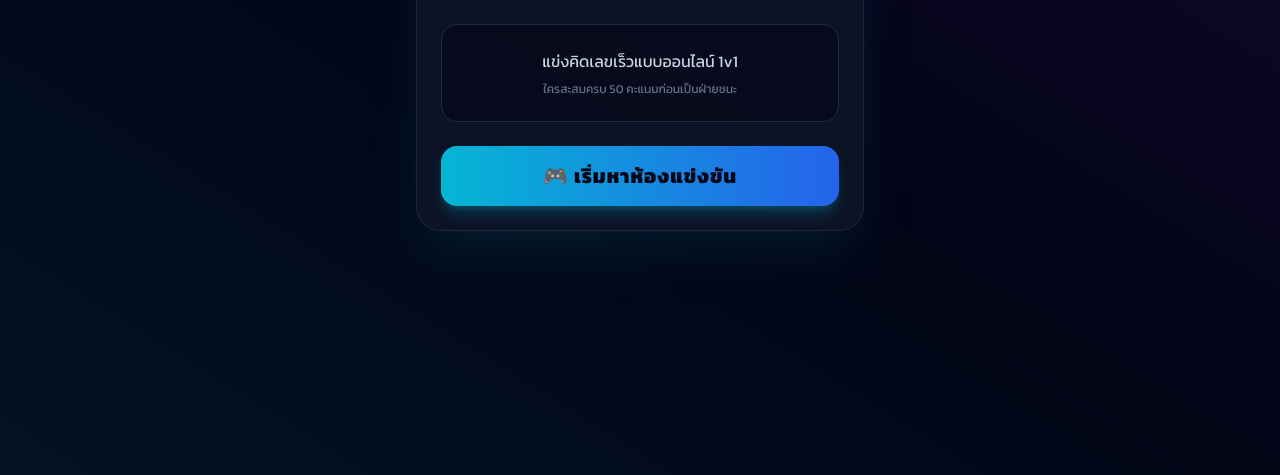
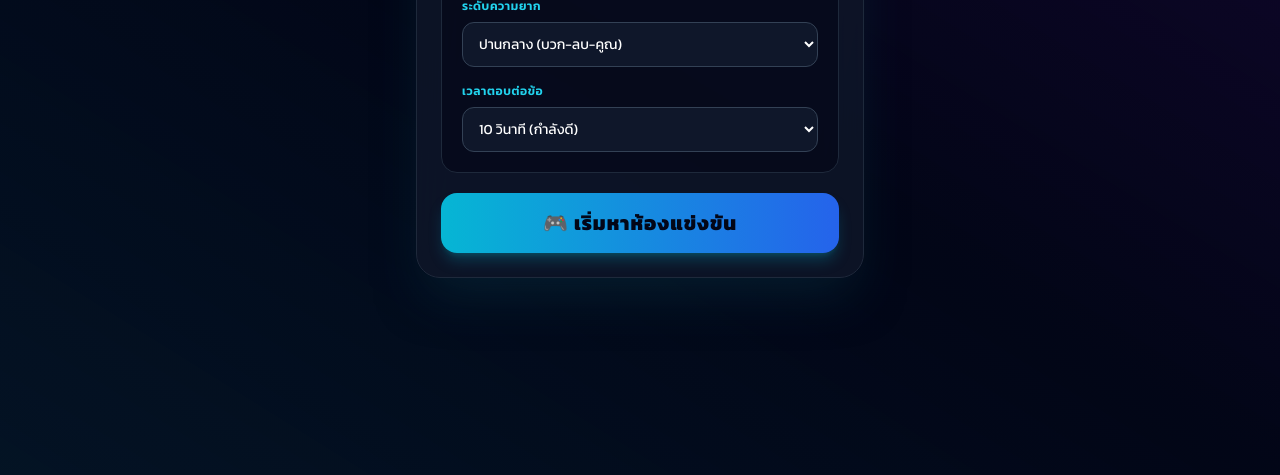
Before and after one commit to sittisak2009/Online-game, a website: page public/index.html in a window 1280 px wide. Shown: the part 325-800 px from the top of the page. Drawn offline with nearby package versions, Linux system fonts and the light colour scheme; no server answers.

Commit message:
Update index.html

```diff
--- a/public/index.html
+++ b/public/index.html
@@ -22,11 +22,29 @@
             <p class="text-xs text-slate-400 uppercase tracking-widest mt-1">Real-time Arena 1v1</p>
         </header>
 
-        <!-- Screen 1: Lobby (กดเริ่มจับคู่ที่นี่) -->
-        <div id="lobby-box" class="text-center space-y-6">
-            <div class="bg-slate-950/60 border border-slate-800 rounded-2xl p-6">
-                <p class="text-slate-300 mb-2">แข่งคิดเลขเร็วแบบออนไลน์ 1v1</p>
-                <p class="text-xs text-slate-500">ใครสะสมครบ 50 คะแนนก่อนเป็นฝ่ายชนะ</p>
+        <!-- Screen 1: Lobby & Settings -->
+        <div id="lobby-box" class="space-y-5">
+            <div class="space-y-4 bg-slate-950/60 border border-slate-800 rounded-2xl p-5">
+
+                <!-- Difficulty Selection -->
+                <div>
+                    <label class="block text-xs font-semibold text-cyan-400 uppercase tracking-wider mb-2">ระดับความยาก</label>
+                    <select id="difficulty-select" class="w-full bg-slate-900 border border-slate-700 rounded-xl px-3 py-2.5 text-sm text-white focus:outline-none focus:border-cyan-500">
+                        <option value="easy">ง่าย (บวก-ลบ เลขไม่เกิน 20)</option>
+                        <option value="medium" selected>ปานกลาง (บวก-ลบ-คูณ)</option>
+                        <option value="hard">ยาก (คูณ-หาร เลขหลายหลัก)</option>
+                    </select>
+                </div>
+
+                <!-- Time Limit Selection -->
+                <div>
+                    <label class="block text-xs font-semibold text-cyan-400 uppercase tracking-wider mb-2">เวลาตอบต่อข้อ</label>
+                    <select id="time-select" class="w-full bg-slate-900 border border-slate-700 rounded-xl px-3 py-2.5 text-sm text-white focus:outline-none focus:border-cyan-500">
+                        <option value="5">5 วินาที (เร็วสุดขีด)</option>
+                        <option value="10" selected>10 วินาที (กำลังดี)</option>
+                        <option value="15">15 วินาที (มีเวลาคิด)</option>
+                    </select>
+                </div>
             </div>
 
             <button id="find-match-btn"
@@ -35,17 +53,19 @@
             </button>
         </div>
 
-        <!-- Screen 2: Searching / Status Bar -->
-        <div id="status-box" class="hidden bg-slate-950/60 border border-slate-800/80 rounded-2xl p-6 text-center space-y-4 shadow-inner mb-6">
+        <!-- Screen 2: Searching -->
+        <div id="status-box" class="hidden bg-slate-950/60 border border-slate-800/80 rounded-2xl p-6 text-center space-y-4 shadow-inner">
             <div class="flex items-center justify-center gap-2 text-amber-400 font-medium">
                 <span class="inline-block w-3 h-3 rounded-full bg-amber-400 animate-ping"></span>
-                <span id="status-text">กำลังค้นหาผู้เล่น...</span>
+                <span id="status-text">กำลังค้นหาผู้เล่นที่เลือกเงื่อนไขตรงกัน...</span>
             </div>
+            <div id="match-info" class="text-xs text-slate-400"></div>
             <button id="cancel-match-btn" class="text-xs text-rose-400 hover:underline">ยกเลิกการค้นหา</button>
         </div>
 
         <!-- Screen 3: Game Box -->
-        <div id="game-box" class="hidden space-y-6">
+        <div id="game-box" class="hidden space-y-5">
+            <!-- Scoreboard -->
             <div class="grid grid-cols-2 gap-3">
                 <div class="bg-gradient-to-b from-cyan-950/40 to-slate-950 border border-cyan-500/30 rounded-2xl p-3 text-center">
                     <p class="text-xs text-cyan-400 font-semibold uppercase tracking-wider">YOU</p>
@@ -57,10 +77,17 @@
                 </div>
             </div>
 
+            <!-- Timer Bar -->
+            <div class="w-full bg-slate-950 border border-slate-800 rounded-full h-3 overflow-hidden p-0.5">
+                <div id="timer-bar" class="bg-cyan-400 h-full rounded-full transition-all duration-200 w-full"></div>
+            </div>
+
+            <!-- Problem display -->
             <div class="relative bg-slate-950/80 border border-slate-800 rounded-2xl py-8 text-center shadow-inner overflow-hidden">
                 <p id="problem" class="text-5xl font-black tracking-widest text-transparent bg-clip-text bg-gradient-to-r from-cyan-300 via-sky-200 to-white">?-?</p>
             </div>
 
+            <!-- Input & Submit -->
             <div class="space-y-3">
                 <input type="number" id="answer" placeholder="ป้อนคำตอบ..." autofocus autocomplete="off"
                     class="w-full bg-slate-950 border-2 border-slate-800 rounded-2xl px-4 py-3.5 text-center text-2xl font-bold text-cyan-300 placeholder-slate-600 focus:outline-none focus:border-cyan-500">
@@ -88,4 +115,4 @@
     <script src="/socket.io/socket.io.js"></script>
     <script src="client.js"></script>
 </body>
-        </html>
+    </html>
```
